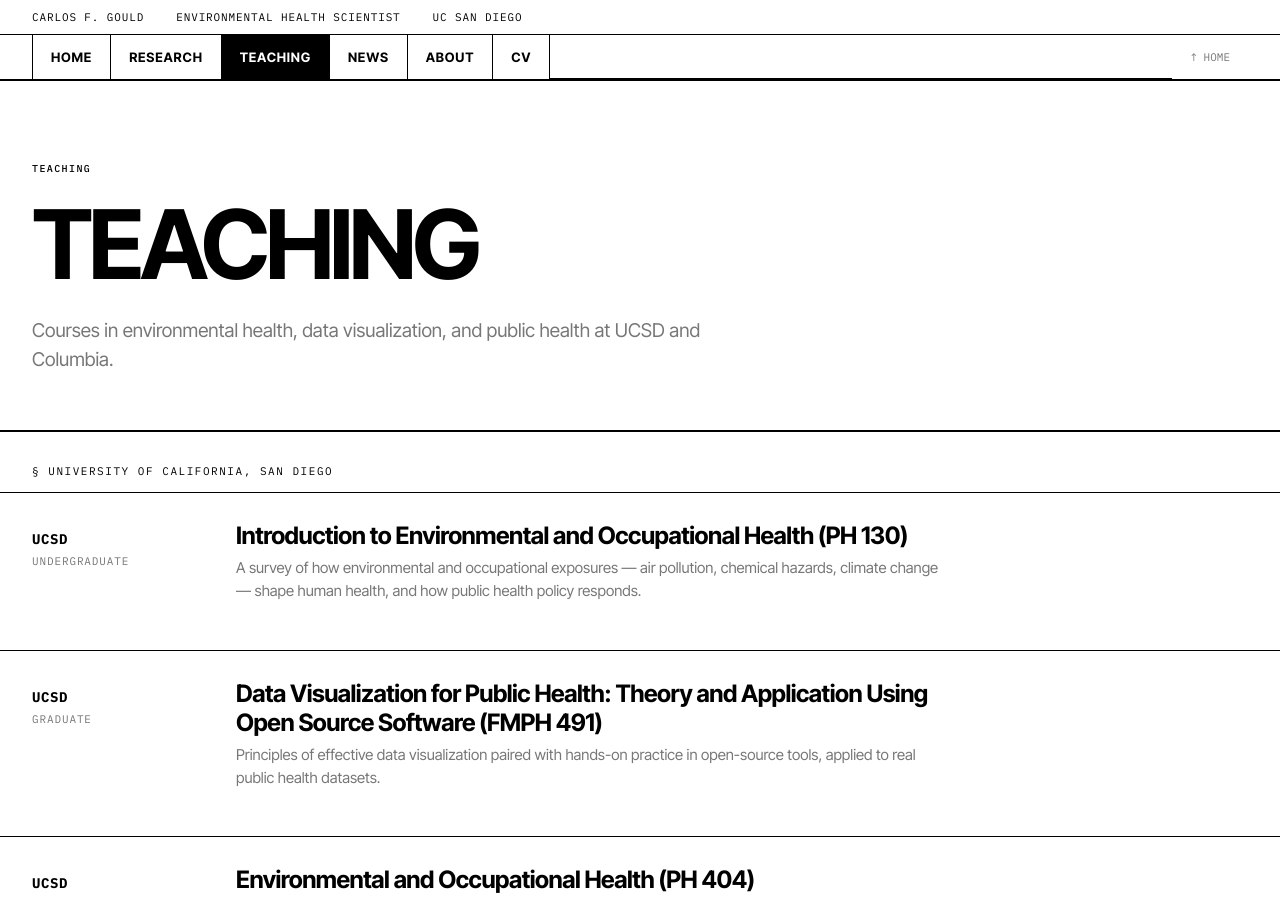
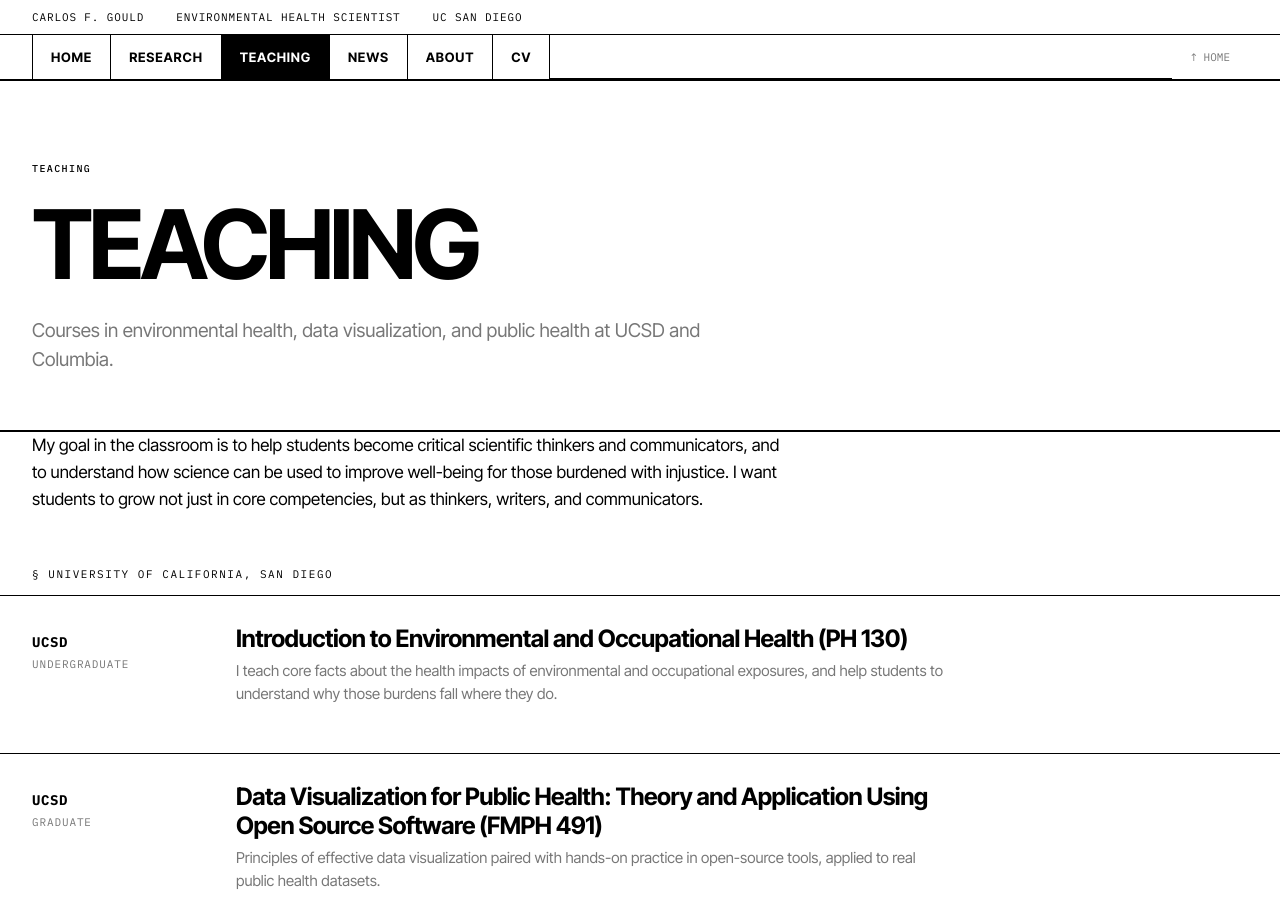
Before and after one commit to gouldc/gouldc.github.io, a Jekyll site: the page built from _pages/teaching.md, in a window 1280 px wide and 900 px high. Built offline with Jekyll 4.4.1, drawn with Linux system fonts in a browser that asks for light colours.

Commit message:
Add teaching philosophy intro and PH130 course note
Both drafted from Carlos's own Berkeley teaching statement and
approved verbatim.

```diff
--- a/_data/teaching.yml
+++ b/_data/teaching.yml
@@ -2,7 +2,7 @@
   courses:
     - title: "Introduction to Environmental and Occupational Health (PH 130)"
       level: "Undergraduate"
-      description: "A survey of how environmental and occupational exposures &mdash; air pollution, chemical hazards, climate change &mdash; shape human health, and how public health policy responds."
+      description: "I teach core facts about the health impacts of environmental and occupational exposures, and help students to understand why those burdens fall where they do."
 
     - title: "Data Visualization for Public Health: Theory and Application Using Open Source Software (FMPH 491)"
       level: "Graduate"
--- a/_pages/teaching.md
+++ b/_pages/teaching.md
@@ -6,4 +6,6 @@ classes: teaching-page
 lede: "Courses in environmental health, data visualization, and public health at UCSD and Columbia."
 ---
 
+My goal in the classroom is to help students become critical scientific thinkers and communicators, and to understand how science can be used to improve well-being for those burdened with injustice. I want students to grow not just in core competencies, but as thinkers, writers, and communicators.
+
 {% include list-courses.html %}
```
Also changed, not shown: 1 other file.
